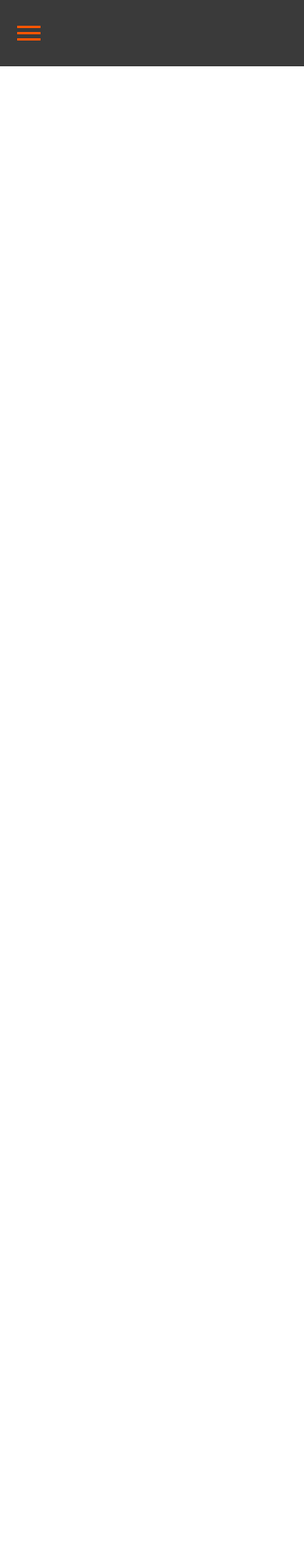
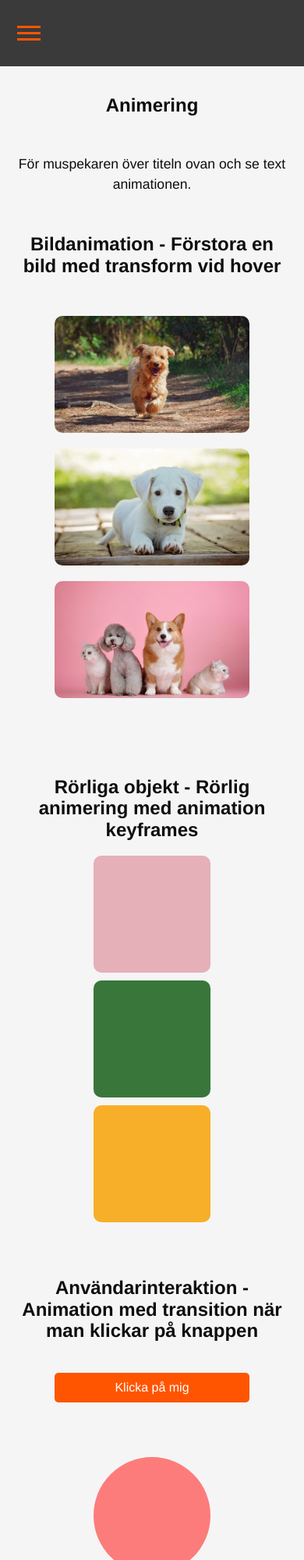
Before and after one commit to agadman/Moment3_DT211G, a website built with Parcel: page src/pages/animation.html in a window 390 px wide. Shown: the top 2000 px of the page at 78% size. Before the commit the page ends 844 px from the top, so only its background shows below. Built offline with nearby package versions, Linux system fonts and the light colour scheme.

Commit message:
lagt till animering

```diff
--- /dev/null
+++ b/src/css/_animations.scss
@@ -0,0 +1,279 @@
+@use 'variables';
+
+//Animering 1
+.animation-wrapper {
+    text-align: center;
+    p {
+        text-align: center;
+        margin: 0 0 50px;
+    }
+}
+
+@keyframes swing {
+    0% {
+        transform: rotate(0deg);
+    }
+    25% {
+        transform: rotate(15deg);
+    }
+    50% {
+        transform: rotate(-15deg);
+    }
+    75% {
+        transform: rotate(10deg);
+    }
+    100% {
+        transform: rotate(0deg);
+    }
+}
+
+.mirrored-title {
+    display: inline-block;
+    transition: transform 0.3s ease-in-out;
+
+    &:hover {
+        animation: swing 2s ease-in-out;
+    }
+}
+
+//Animering 2
+.image-animation {
+    margin-bottom: 100px;
+
+    h2 {
+        text-align: center;
+    }
+}
+
+.image-container {
+    display: flex;
+    justify-content: center;
+    gap: 20px;
+    margin: 50px 0;
+
+    img {
+        width: 200px;
+        height: 150px;
+        object-fit: cover;
+        border-radius: 10px;
+        transition: transform 0.3s ease-in-out;
+
+        &:hover {
+            transform: scale(1.3);
+        }
+    }
+}
+
+//Animering 3
+.animated-box-keyframes {
+    h2 {
+        text-align: center;
+    }
+}
+.animated-boxes-container {
+    display: flex;
+    justify-content: center;
+    gap: 20px;
+}
+
+.animated-boxes-container {
+    display: flex;
+    justify-content: center;
+    gap: 20px;
+}
+
+.animated-box1 {
+    width: 200px;
+    height: 200px;
+    background-color: rgb(230, 176, 185);
+    border-radius: 10px;
+
+    &:hover {
+        animation: bounceUp 2s infinite alternate ease-in-out;
+    }
+}
+
+.animated-box2 {
+    width: 200px;
+    height: 200px;
+    background-color: rgb(57, 118, 57);
+    border-radius: 10px;
+
+    &:hover {
+        animation: moveLeftRight 2s infinite alternate ease-in-out;
+    }
+}
+
+.animated-box3 {
+    width: 200px;
+    height: 200px;
+    background-color: rgb(247, 175, 41);
+    border-radius: 10px;
+
+    &:hover {
+        animation: rotateBox 2s infinite linear;
+    }
+}
+
+@keyframes bounceUp {
+    0% {
+        transform: translateY(0);
+    }
+    50% {
+        transform: translateY(-20px);
+    }
+    100% {
+        transform: translateY(0);
+    }
+}
+
+@keyframes moveLeftRight {
+    0% {
+        transform: translateX(0);
+    }
+    50% {
+        transform: translateX(30px);
+    }
+    100% {
+        transform: translateX(0);
+    }
+}
+
+@keyframes rotateBox {
+    0% {
+        transform: rotate(0deg);
+    }
+    100% {
+        transform: rotate(360deg);
+    }
+}
+
+
+// Animering 4
+.animate-btn {
+    display: block;
+    margin: 20px auto;
+    padding: 10px 20px;
+    font-size: 16px;
+    border: none;
+    background-color: variables.$orange-color;
+    color: white;
+    border-radius: 5px;
+    cursor: pointer;
+    transition: background-color 0.3s ease-in-out;
+
+    &:hover {
+        background-color: white;
+        color: variables.$orange-color;
+        border: 1px solid variables.$orange-color;
+    }
+}
+
+.interactive-box {
+    width: 200px;
+    height: 200px;
+    background-color: rgb(252, 124, 124);
+    margin: 20px auto;
+    border-radius: 50%;
+    transition: all 0.5s ease-in-out;
+
+    &.active {
+        width: 400px;
+        height: 400px;
+        background-color: rgb(79, 138, 79);
+    }
+}
+
+.animated-btn-wrapper {
+    position: relative;
+    display: flex;
+    flex-direction: column;
+    align-items: center;
+    margin: 50px 0 150px;
+
+    h2 {
+        text-align: center;
+    }
+}
+
+.interactive-box {
+    position: relative;
+    display: flex;
+    align-items: center;
+    justify-content: center;
+}
+
+.extra-circle {
+    width: 100px;
+    height: 100px;
+    border-radius: 50%;
+    position: absolute;
+    transition: all 2s ease-in-out;
+}
+
+.extra-circle-1 {
+    background-color: rgb(146, 217, 250);
+    top: 50%;
+    left: 180px;
+    transform: translateY(-50%);
+}
+
+.extra-circle-2 {
+    background-color: rgb(185, 248, 144);
+    top: 50%;
+    right: 180px;
+    transform: translateY(-50%);
+}
+
+//Responsiv styling för mindre skärmar
+@media (max-width: 768px) {
+    .animation-wrapper {
+        padding: 20px;
+        text-align: center;
+    }
+
+    h1, h2 {
+        font-size: 1.5rem;
+    }
+
+    .image-container {
+        flex-direction: column;
+        align-items: center;
+
+        img {
+            width: 90%;
+            max-width: 250px;
+        }
+    }
+
+    .animated-boxes-container {
+        flex-direction: column;
+        align-items: center;
+        gap: 10px;
+    }
+
+    .animated-box1, .animated-box2, .animated-box3 {
+        width: 150px;
+        height: 150px;
+    }
+
+    .animate-btn {
+        width: 80%;
+        max-width: 250px;
+    }
+
+    .interactive-box {
+        width: 150px;
+        height: 150px;
+
+        &.active {
+            width: 250px;
+            height: 250px;
+        }
+    }
+    .animated-btn-wrapper {
+        button {
+            margin-bottom: 50px;
+        }
+    }
+}
--- a/src/css/_layout.scss
+++ b/src/css/_layout.scss
@@ -6,7 +6,7 @@
     color: variables.$light-text;
 }
 
-.saas-text {
+.saas-text, .animation-wrapper {
     max-width: 50rem;
     margin: 0 auto;
     padding: 1rem;
--- a/src/css/main.scss
+++ b/src/css/main.scss
@@ -6,3 +6,4 @@
 @use 'grid';
 @use 'layout';
 @use 'normalize';
+@use 'animations';
--- a/src/js/script.js
+++ b/src/js/script.js
@@ -6,3 +6,27 @@ document.addEventListener('DOMContentLoaded', () => {
         menu.classList.toggle('show');
     });
 });
+
+//Animation
+document.querySelector(".animate-btn").addEventListener("click", function() {
+    const interactiveBox = document.querySelector(".interactive-box");
+    interactiveBox.classList.toggle("active");
+
+    let circle1 = document.querySelector(".extra-circle-1");
+    let circle2 = document.querySelector(".extra-circle-2");
+
+    if (circle1 && circle2) {
+        circle1.remove();
+        circle2.remove();
+    } else {
+        circle1 = document.createElement("div");
+        circle2 = document.createElement("div");
+
+        circle1.classList.add("extra-circle", "extra-circle-1");
+        circle2.classList.add("extra-circle", "extra-circle-2");
+
+        const container = document.querySelector(".animated-btn-wrapper");
+        container.appendChild(circle1);
+        container.appendChild(circle2);
+    }
+});
--- a/src/pages/animation.html
+++ b/src/pages/animation.html
@@ -5,7 +5,7 @@
     <meta http-equiv="X-UA-Compatible" content="IE=edge">
     <meta name="viewport" content="width=device-width, initial-scale=1.0">
     <link rel="stylesheet" href="../css/main.scss">
-    <title> SASS - Moment 3 - CSS preprocessorer</title>
+    <title> Animering - Moment 4 - CSS preprocessorer</title>
     <script type="module" src="../js/script.js"></script>
 </head>
 <body>
@@ -26,7 +26,31 @@
         </nav>
     </header>
     <main class="saas-main-content">
-
+        <section class="animation-wrapper">
+            <h1 class="mirrored-title">Animering</h1>
+            <p>För muspekaren över titeln ovan och se text animationen.</p>
+            <div class="image-animation">
+                <h2>Bildanimation - Förstora en bild med transform vid hover</h2>
+                <div class="image-container">
+                    <img src="../images/puppy.jpg" alt="Handvalp som springer">
+                    <img src="../images/puppy_white.jpg" alt="Vit hundvalp">
+                    <img src="../images/pets.jpg" alt="Två hundar och två katter">
+                </div>
+            </div>
+            <div class="animated-box-keyframes">
+                <h2>Rörliga objekt - Rörlig animering med animation keyframes</h2>
+                <div class="animated-boxes-container">
+                    <div class="animated-box1"></div>
+                    <div class="animated-box2"></div>
+                    <div class="animated-box3"></div>
+                </div>
+            </div>
+            <div class="animated-btn-wrapper">
+                <h2>Användarinteraktion - Animation med transition när man klickar på knappen</h2>
+                <button class="animate-btn">Klicka på mig</button>
+                <div class="interactive-box"></div>
+            </div>
+        </section>
     </main>
 </body>
 </html>
```
Also changed, not shown: src/images/pets.jpg (added), src/images/puppy.jpg (added), src/images/puppy_white.jpg (added).
